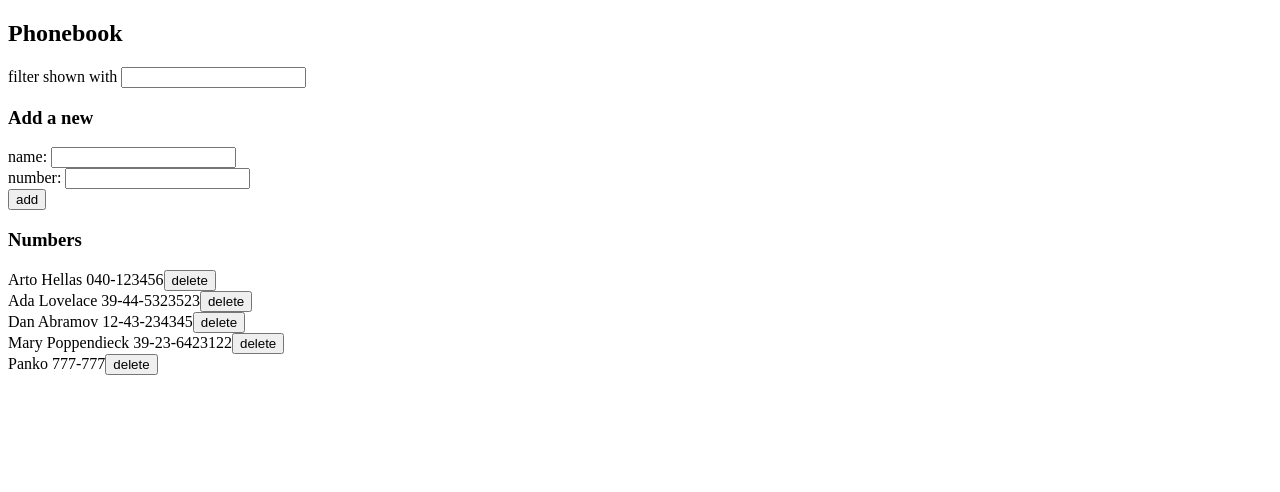
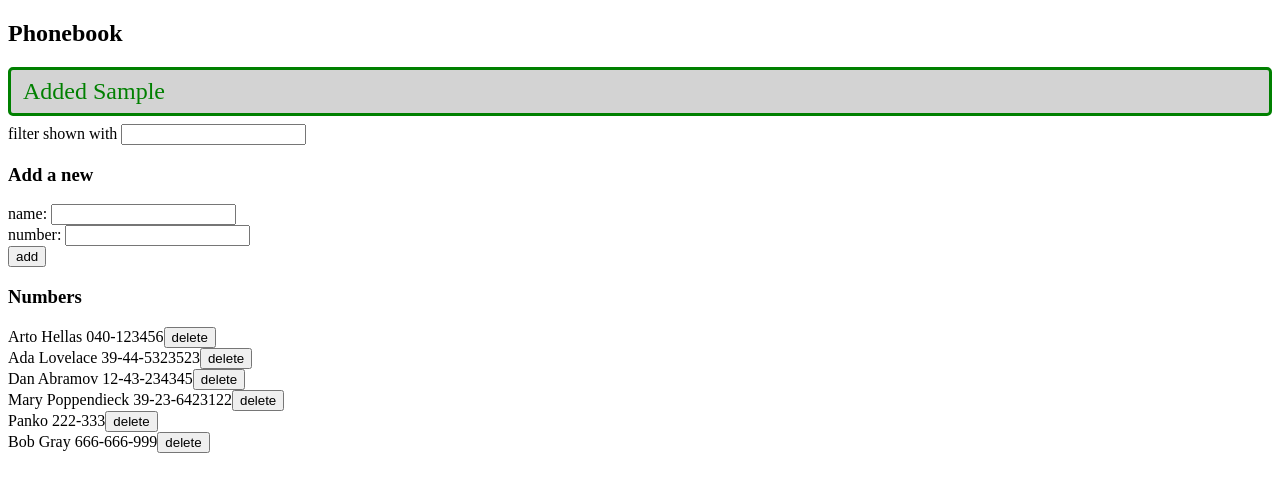
Before and after one commit to mpetkov228/full-stack-open, a React (Vite) app in the folder part2/thephonebook/: page / in a window 1280 px wide. Both pictures are taken after typing "Sample", "Sample" into the empty fields and a click on the button "add". Shown: the top 492 px of the page. Built offline with nearby package versions, Linux system fonts and the light colour scheme; no server answers; data requests are answered from the project's data file; the HTML template or start-up script is replaced by a standard one.

Commit message:
Complete exercise 2.16

```diff
--- a/part2/thephonebook/db.json
+++ b/part2/thephonebook/db.json
@@ -22,8 +22,13 @@
     },
     {
       "name": "Panko",
-      "number": "777-777",
+      "number": "222-333",
       "id": "69de"
+    },
+    {
+      "id": "529a",
+      "name": "Bob Gray",
+      "number": "666-666-999"
     }
   ]
 }
--- a/part2/thephonebook/src/App.jsx
+++ b/part2/thephonebook/src/App.jsx
@@ -3,6 +3,7 @@ import { useState, useEffect } from 'react';
 import Filter from './components/Filter';
 import PersonForm from './components/PersonForm';
 import Persons from './components/Persons';
+import Notification from './components/Notification';
 import personService from './services/persons';
 
 const App = () => {
@@ -11,6 +12,7 @@ const App = () => {
   const [newNumber, setNewNumber] = useState('');
   const [search, setSearch] = useState('');
   const [showAll, setShowAll] = useState(true);
+  const [notificationMessage, setNotificationMessage] = useState(null);
 
   useEffect(() => {
     personService
@@ -36,6 +38,11 @@ const App = () => {
         .then(response => {
           setPersons(persons.concat(response.data));
         });
+
+      setNotificationMessage(`Added ${newPerson.name}`);
+      setTimeout(() => {
+        setNotificationMessage(null);
+      }, 5000);
     } else {
       const confirm = window.confirm(`${found.name} is already added to phonebook, replace the old number with a new one?`);
       if (confirm) {
@@ -44,6 +51,11 @@ const App = () => {
           .then(response => {
             setPersons(persons.map(p => p.id !== found.id ? p : response.data));
           });
+
+        setNotificationMessage(`Changed ${found.name}'s number`);
+        setTimeout(() => {
+          setNotificationMessage(null);
+        }, 5000);
       }
     }
 
@@ -74,6 +86,7 @@ const App = () => {
   return (
     <div>
       <h2>Phonebook</h2>
+      <Notification message={notificationMessage} />
       <Filter search={search} onSeachChange={onSearchChange} />
       <h3>Add a new</h3>
       <PersonForm
--- /dev/null
+++ b/part2/thephonebook/src/components/Notification.jsx
@@ -0,0 +1,23 @@
+const Notification = ({ message }) => {
+    const notificationStyle = {
+        color: 'green',
+        padding: '8px 12px',
+        marginBottom: 8,
+        background: 'lightgrey',
+        border: '3px solid green',
+        borderRadius: 5,
+        fontSize: 24
+    };
+
+    if (message === null) {
+        return null;
+    }
+
+    return (
+        <div style={notificationStyle}>
+            {message}
+        </div>
+    );
+};
+
+export default Notification;
```
